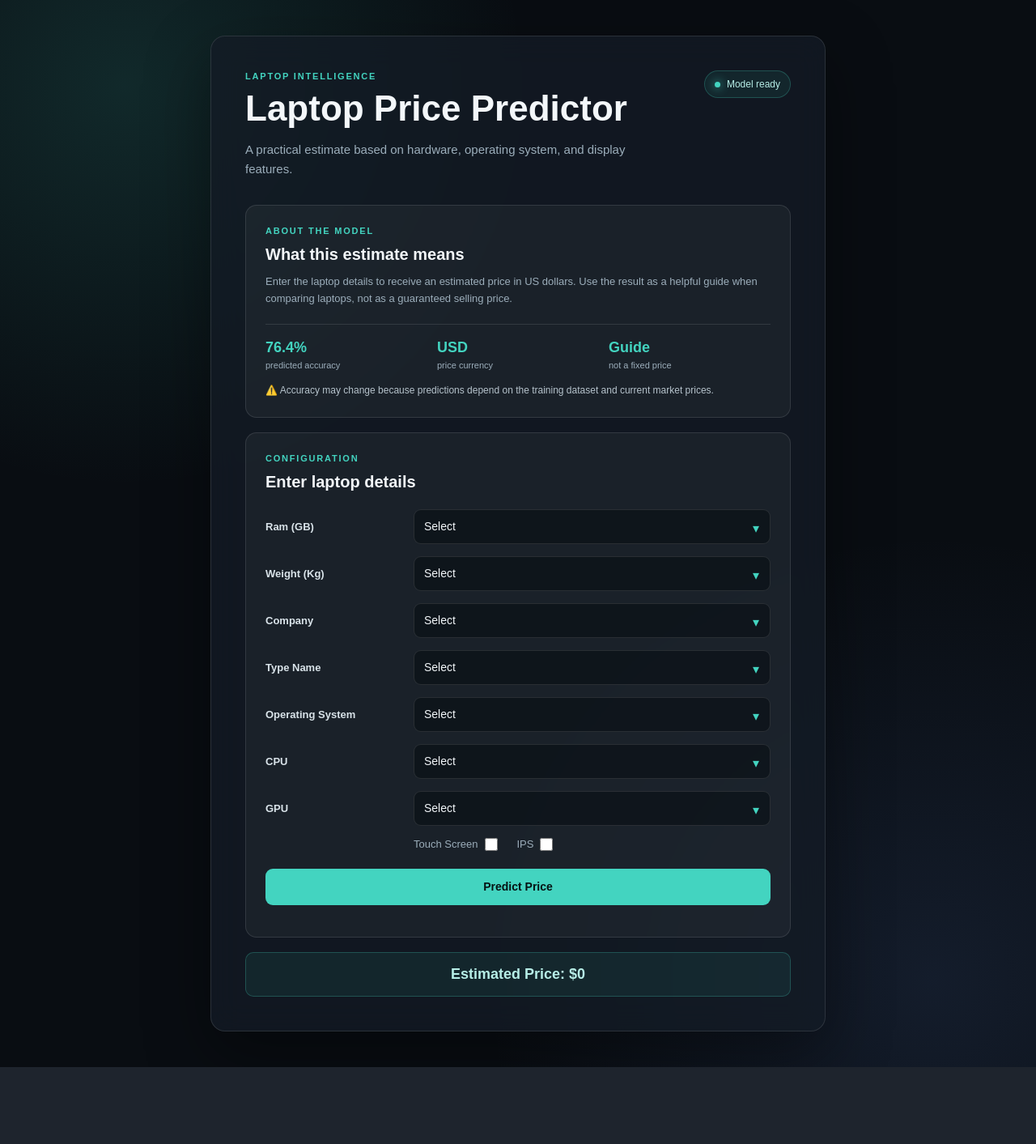
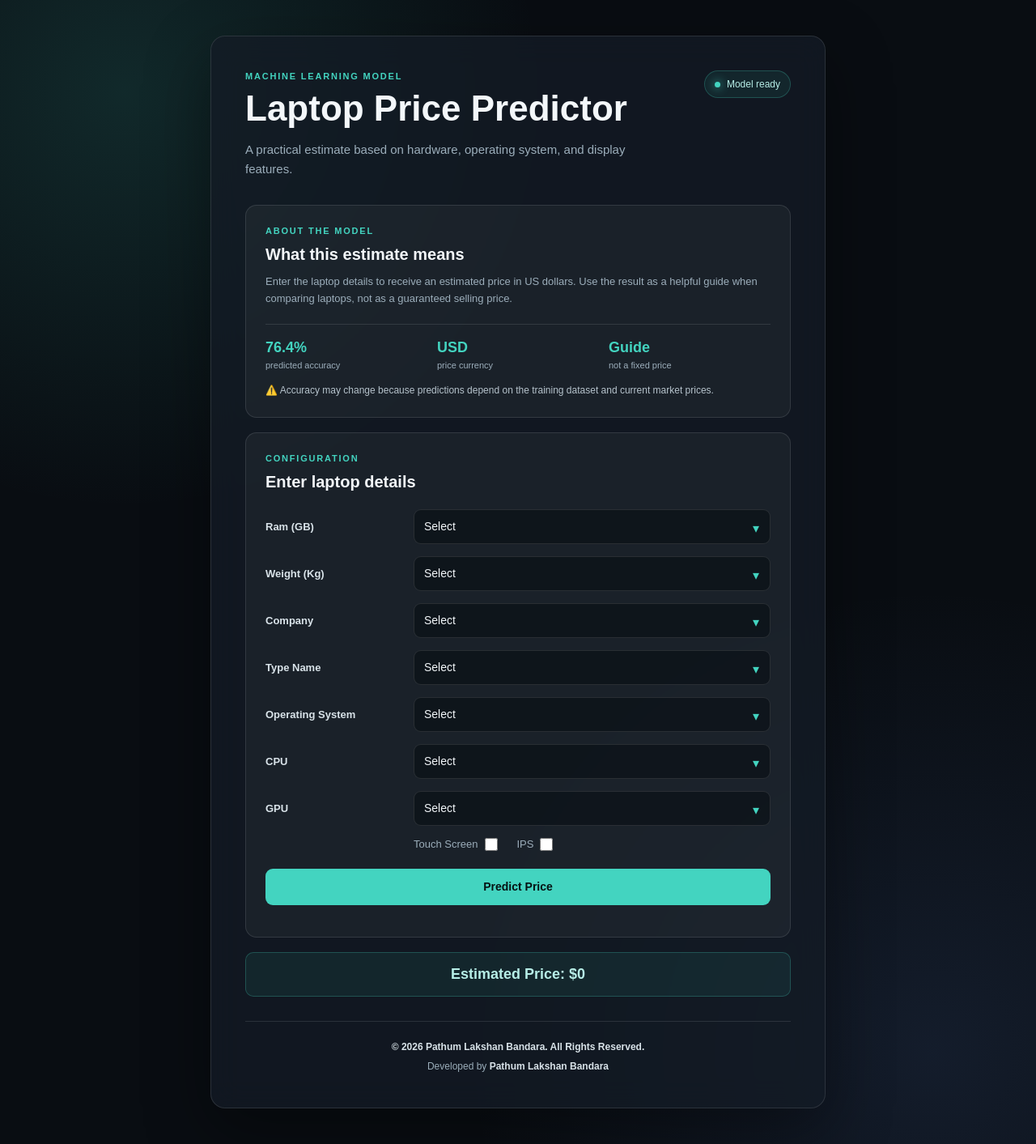
Before and after one commit to pathumzcode/Laptop-Price-Predictor, a Flask app: page / in a window 1280 px wide. Shown: the whole page at 81% size. Before the commit the page ends 1318 px from the top, so only its background shows below. Run offline with Flask 3, Linux system fonts and the light colour scheme.

Commit message:
Development (#9)
* Add laptop price prediction web app

* ready to deploy

```diff
--- a/model/Website/Model/app.py
+++ b/model/Website/Model/app.py
@@ -1,13 +1,30 @@
 from flask import Flask, render_template, request
+import hashlib
+import os
 import pickle
 from pathlib import Path
 import numpy as np
 
 app = Flask(__name__)
 EUR_TO_USD = 1.17
+ALLOWED_VALUES = {
+    'ram': {'2', '4', '6', '8', '12', '16', '24', '32', '64'},
+    'weight': {'0.92', '1.5', '2.0', '2.5', '3.0', '4.0'},
+    'company': {'acer', 'apple', 'asus', 'dell', 'hp', 'lenovo', 'msi', 'other', 'toshiba'},
+    'typename': {'2in1convertible', 'gaming', 'netbook', 'notebook', 'ultrabook', 'workstation'},
+    'opsys': {'linux', 'mac', 'other', 'windows'},
+    'cpuname': {'amd', 'intelcorei3', 'intelcorei5', 'intelcorei7', 'other'},
+    'gpuname': {'amd', 'intel', 'nvidia'},
+}
 
 def prediction(lst, ram, weight, company, typename, opsys, cpu, gpu, touchscreen, ips):
     filename = Path(__file__).with_name('predictor.pickle')
+    expected_hash = os.environ.get('MODEL_SHA256')
+    if expected_hash:
+        actual_hash = hashlib.sha256(filename.read_bytes()).hexdigest()
+        if actual_hash.lower() != expected_hash.lower():
+            raise RuntimeError('The model integrity check failed.')
+
     with open(filename, 'rb') as file:
         model = pickle.load(file)
 
@@ -40,56 +57,31 @@ def prediction(lst, ram, weight, company, typename, opsys, cpu, gpu, touchscreen
 @app.route('/', methods =['POST', 'GET'])
 def index():
     pred_value = 0
+    error = None
     if request.method == 'POST':
-        # Handle POST request here
-        ram = request.form.get('ram')
-        weight = request.form.get('weight')
-        company = request.form.get('company')
-        typename = request.form.get('typename')
-        opsys = request.form.get('opsys')
-        cpu = request.form.get('cpuname')
-        gpu = request.form.get('gpuname')
-        touchscreen = request.form.getlist('touchscreen')
-        ips = request.form.getlist('ips')
+        values = {field: request.form.get(field) for field in ALLOWED_VALUES}
+        invalid_fields = [
+            field for field, allowed in ALLOWED_VALUES.items()
+            if values[field] not in allowed
+        ]
 
-        print(f"RAM: {ram}, Weight: {weight}, Company: {company}, Type Name: {typename}, OS: {opsys}, CPU: {cpu}, GPU: {gpu}, Touchscreen: {touchscreen}, IPS: {ips}")
+        if invalid_fields:
+            error = 'Please select a valid value for every laptop field.'
+        else:
+            touchscreen = bool(request.form.getlist('touchscreen'))
+            ips = bool(request.form.getlist('ips'))
+            try:
+                predicted_eur = float(prediction(
+                    [], values['ram'], values['weight'], values['company'],
+                    values['typename'], values['opsys'], values['cpuname'],
+                    values['gpuname'], touchscreen, ips
+                ))
+                pred_value = round(predicted_eur * EUR_TO_USD, 2)
+            except (OSError, RuntimeError, TypeError, ValueError):
+                app.logger.exception('Laptop price prediction failed')
+                error = 'Unable to calculate the estimate right now.'
 
-        feature_list = []
-        feature_list.append(int(ram))
-        feature_list.append(float(weight))
-        feature_list.append(len(touchscreen))
-        feature_list.append(len(ips))
-
-        company_list = ['acer', 'apple', 'asus', 'dell', 'hp', 'lenovo', 'msi', 'other', 'toshiba']
-        typename_list = ['2in1convertible', 'gaming', 'netbook', 'notebook', 'ultrabook', 'workstation']
-        opsys_list = ['linux', 'mac','others', 'windows']
-        cpu_list = ['amd', 'intelcorei3', 'intelcorei5', 'intelcorei7','other']
-        gpu_list = ['amd','intel','nvidia']
-
-        def traverse(list, value):
-            for item in list:
-                if item == value:
-                    feature_list.append(1)
-                else:
-                    feature_list.append(0)
-
-        traverse(company_list, company)
-        traverse(typename_list, typename)
-        traverse(opsys_list, opsys)
-        traverse(cpu_list, cpu)
-        traverse(gpu_list, gpu)
-
-        print(f"Feature List: {feature_list}")  # Print the feature list for debugging
-
-        predicted_eur = float(prediction(
-            feature_list, ram, weight, company, typename, opsys, cpu, gpu,
-            touchscreen, ips
-        ))
-        pred_value = round(predicted_eur * EUR_TO_USD, 2)
-        print(f"Predicted Value (EUR): {predicted_eur:.2f}")
-        print(f"Predicted Value (USD): {pred_value:.2f}")
-
-    return render_template('index.html', pred_value=pred_value)
+    return render_template('index.html', pred_value=pred_value, error=error)
 
 if __name__ == '__main__':
-    app.run(debug=True)
+    app.run(debug=False)
--- a/model/Website/Model/static/style.css
+++ b/model/Website/Model/static/style.css
@@ -313,6 +313,23 @@ option {
     font-size: 13px;
 }
 
+.site-footer {
+    display: grid;
+    gap: 6px;
+    margin-top: 30px;
+    padding-top: 22px;
+    border-top: 1px solid var(--line);
+    color: var(--muted);
+    font-size: 12px;
+    line-height: 1.5;
+    text-align: center;
+}
+
+.site-footer strong {
+    color: #d9e3e9;
+    font-weight: 600;
+}
+
 @media (max-width: 600px) {
     body {
         padding: 18px 10px;
--- a/model/Website/Model/templates/index.html
+++ b/model/Website/Model/templates/index.html
@@ -11,7 +11,7 @@
     <main class="wrapper">
         <header class="hero">
             <div>
-                <p class="eyebrow">Laptop intelligence</p>
+                <p class="eyebrow">Machine Learning Model</p>
                 <h1 class="title">Laptop Price Predictor</h1>
                 <p class="subtitle">A practical estimate based on hardware, operating system, and display features.</p>
             </div>
@@ -165,6 +165,10 @@
             <p>Estimated Price: ${{pred_value}}</p>
             {% endif %}
         </div>
+        <footer class="site-footer">
+            <p><strong>&copy; 2026 Pathum Lakshan Bandara. All Rights Reserved.</strong></p>
+            <p>Developed by <strong>Pathum Lakshan Bandara</strong></p>
+        </footer>
         <script>
             document.querySelector('form').addEventListener('submit', async function (event) {
                 event.preventDefault();
```
Also changed, not shown: requirements.txt (added, +15 -0 lines), README.md, docs/images/model-workflow.svg (added), docs/images/predictor-preview.svg (added), 3 other files.
